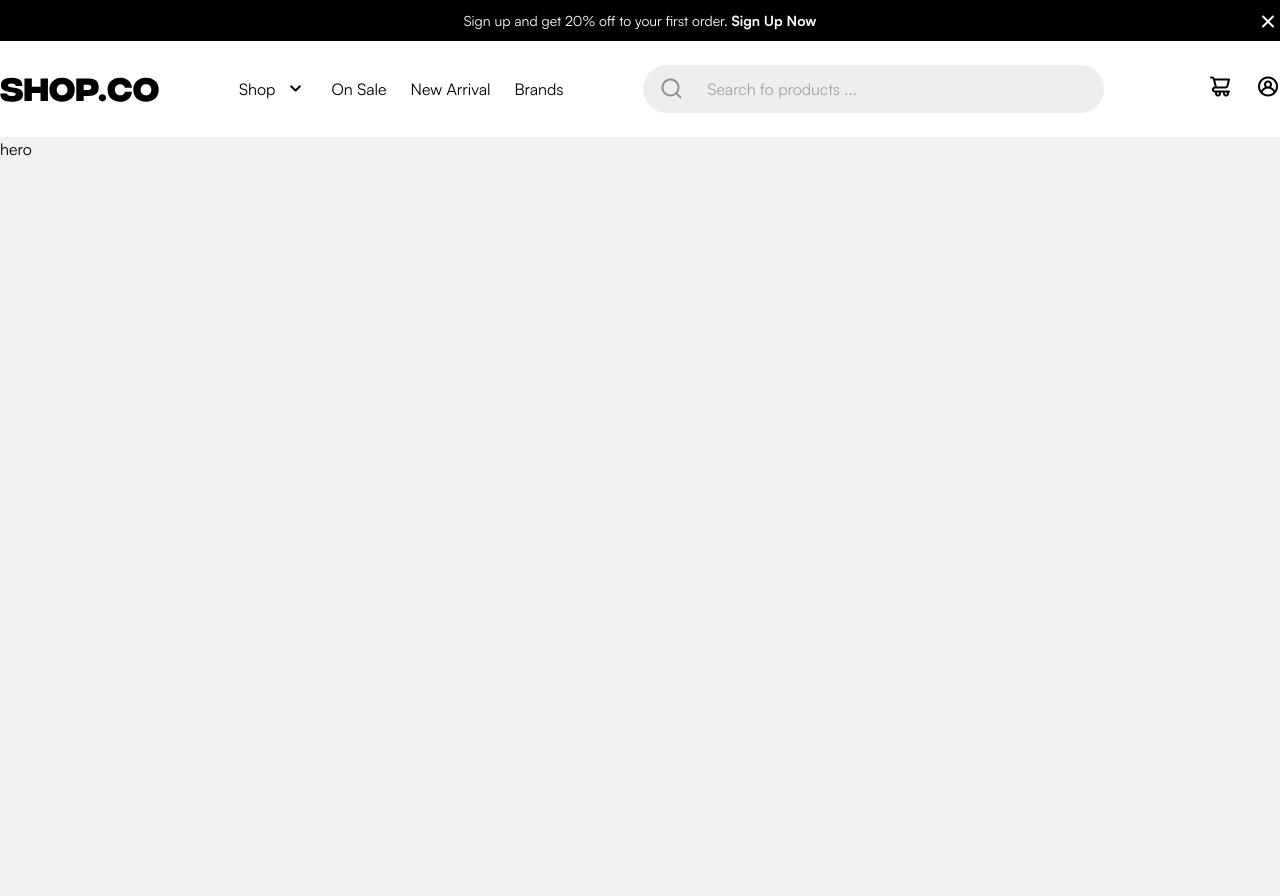
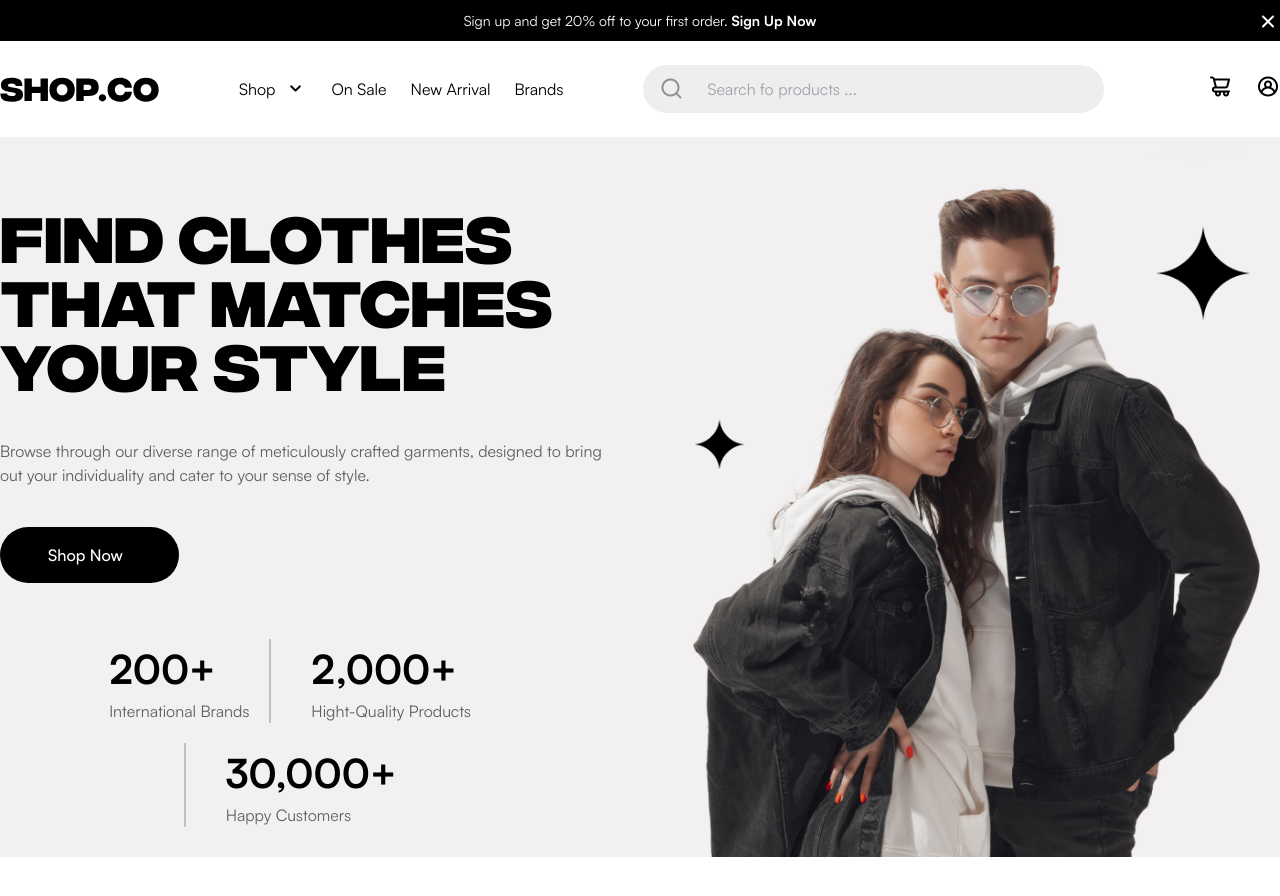
Before and after one commit to zaenmuttakin/ecommerce-shop.co, a React (Vite) app: page / in a window 1280 px wide. Shown: the top 896 px of the page. After the commit the page ends 857 px from the top, so only its background shows below. Built offline with nearby package versions, Linux system fonts and the light colour scheme.

Commit message:
add hero section

```diff
--- a/src/assets/images/index.js
+++ b/src/assets/images/index.js
@@ -1,5 +1,7 @@
 import logoImage from "./logo.svg"
+import heroImage from "./hero.png"
 
 export {
-    logoImage
+    logoImage,
+    heroImage
 }
--- /dev/null
+++ b/src/components/Elements/Button/index.jsx
@@ -0,0 +1,33 @@
+const Button = ({ type = "primary", label = "button", styles, icon }) => {
+  let styleBtn = "";
+  let styleLabel = "";
+  switch (type) {
+    case "primary":
+      styleBtn =
+        " bg-black-100 hover:bg-black-100/0 hover:outline hover:outline-2";
+      styleLabel = "text-white group-hover:text-black-100";
+      break;
+    case "secondary":
+      styleBtn = "bg-black-trasparent outline outline-2 outline-black-10";
+      styleLabel = "text-black-100";
+      break;
+  }
+
+  return (
+    <button
+      className={`group relative flex justify-center gap-2 rounded-full pr-12 hover:pr-14 pl-12 py-4  overflow-hidden transition-all ease-in -z-0 ${styleBtn} ${styles}
+       `}
+    >
+      <a href="#" className={`tx-2 font-medium capitalize ${styleLabel}`}>
+        {label}
+      </a>
+      <div className="">
+        <i
+          className={`${icon} tx-3 absolute -bottom-14 translate-y-1/2 text-black transition-all ease-in-out duration-300 delay-100 group-hover:bottom-1/2 group-hover:translate-y-1/2 `}
+        />
+      </div>
+    </button>
+  );
+};
+
+export default Button;
--- a/src/components/Elements/NavMenu/index.jsx
+++ b/src/components/Elements/NavMenu/index.jsx
@@ -21,7 +21,7 @@ const NavMenu = ({ styles="" }) => {
           <i className={`${displayMenu ? "ic-x" : "ic-menu"} tx-3 leading-normal`} />
         </button>
         <ul
-          className={`absolute flex flex-col gap-6 tx-2 bg-white min-w-full rounded-b top-16 px-6 py-10 left-0 border-t border-gray-10 ${displayMenu ? "block" : "hidden"}`}
+          className={`absolute flex flex-col gap-6 tx-2 bg-white min-w-full rounded-b top-16 px-6 py-10 left-0 border-t border-gray-10 z-10 ${displayMenu ? "block" : "hidden"}`}
           ref={MenuRef}
         >
           {nav.map((menu, i) => {
@@ -45,7 +45,7 @@ const NavMenu = ({ styles="" }) => {
 
                     {/* submenu */}
                     <ul
-                      className={`flex flex-col gap-3 px-5 py-4 mt-5 bg-gray-10 rounded-md ${
+                      className={`flex flex-col gap-3 px-5 py-4 mt-5 bg-gray-10/80 rounded-md ${
                         displaySubMenu ? "block" : "hidden"
                       }`}
                       ref={subMenuRef}
@@ -92,7 +92,7 @@ const NavMenu = ({ styles="" }) => {
 
                   {/* submenu */}
                   <ul
-                    className={`absolute flex flex-col gap-3 p-8 top-10 left-[50%] -translate-x-[50%] bg-white rounded-md ${
+                    className={`absolute flex flex-col gap-3 p-8 top-[65px] shadow-xl backdrop-blur-sm left-[50%] -translate-x-[50%] bg-white/90 rounded-md ${
                       displaySubMenu ? "block" : "hidden"
                     }`}
                     ref={subMenuRef}
--- a/src/components/Fragments/Hero.jsx
+++ b/src/components/Fragments/Hero.jsx
@@ -1,8 +1,35 @@
+import Button from "../Elements/Button";
 
-const Hero = () => {
-    return (
-        <div className="bg-gray-10 h-screen">hero</div>
-    )
-}
+const Hero = ({tittle, text, stats, img}) => {
+  return (
+    <section className="bg-gray-10">
+      <div className="main-container h-[100vh] xl:h-[90vh] flex flex-col gap-10 xl:flex-row items-center pt-10">
+        <div className="flex-1 flex flex-col gap-8 xl:gap-10">
+          <h1>{tittle}</h1>
+          <p className="tx-2 text-black-60">
+            {text}
+          </p>
+          <Button
+            type="primary"
+            label="shop now"
+            styles="max-w-full xl:max-w-fit"
+            icon="ic-arrow -rotate-45"
+          />
+          <div className="flex flex-wrap justify-center gap-y-5 max-w-fit mt-4">
+            {stats.map((stat, i) => (
+              <div className={`${i === 0 ? "pr-5 xl:10" : i === 2 ? "px-5 xl:px-10 xl:border-l-2" : " px-5 border-l-2 xl:px-10"} border-black-20`} key={i}>
+                <p className="tx-5 font-bold">{stat.number}</p>
+                <p className="tx-2 text-black-60 capitalize">{stat.label}</p>
+              </div>
+            ))}
+          </div>
+        </div>
+        <div className="flex-1 bg-red-10 self-end overflow-hidden">
+          <img src={img} alt="hero" className="w-full"/>
+        </div>
+      </div>
+    </section>
+  );
+};
 
 export default Hero;
--- a/src/components/Layouts/HomeLayout.jsx
+++ b/src/components/Layouts/HomeLayout.jsx
@@ -1,8 +1,17 @@
 import Navbar from "../Fragments/Navbar";
+import Hero from "../Fragments/Hero";
+
+import { heroData } from "../../constants/pagesData";
 const HomeLayout = () => {
     return (
         <div className="">
             <Navbar />
+            <Hero
+                tittle = {heroData.tittle}
+                text= {heroData.text}
+                stats={heroData.stats}
+                img={heroData.img}
+            />
         </div>
     )
 }
--- a/src/constants/pagesData.js
+++ b/src/constants/pagesData.js
@@ -1,3 +1,4 @@
+import { heroImage } from "../assets/images"
 import { category } from "./productData"
 const nav = [
     {
@@ -9,6 +10,27 @@ const nav = [
     { name: "brands" }
 ]
 
+const heroData = {
+    tittle: "FIND CLOTHES THAT MATCHES YOUR STYLE",
+    text: "Browse through our diverse range of meticulously crafted garments, designed to bring out your individuality and cater to your sense of style.",
+    img: heroImage,
+    stats: [
+        {
+            number: "200+",
+            label: "international brands"
+        },
+        {
+            number: "2,000+",
+            label: "hight-quality products"
+        },
+        {
+            number: "30,000+",
+            label: "happy customers"
+        }
+    ]
+}
+
 export {
     nav,
+    heroData
 }
--- a/src/index.css
+++ b/src/index.css
@@ -18,13 +18,13 @@
 
 @layer utilities {
   h1 {
-    @apply font-integral text-[36px] xl:text-[64px];
+    @apply font-integral leading-none text-[36px] xl:text-[64px];
   }
   h2 {
-    @apply font-integral text-[32px] xl:text-[48px];
+    @apply font-integral leading-none text-[32px] xl:text-[48px];
   }
   h3 {
-    @apply font-integral text-[32px] xl:text-[40px];
+    @apply font-integral leading-none text-[32px] xl:text-[40px];
   }
 
   .tx-1 {
--- a/src/pages/home.jsx
+++ b/src/pages/home.jsx
@@ -4,7 +4,6 @@ const Homepage = () => {
     return (
         <div className="">
             <HomeLayout />
-            <Hero />
         </div>
     )
 }
```
Also changed, not shown: src/assets/images/hero.png (added).
